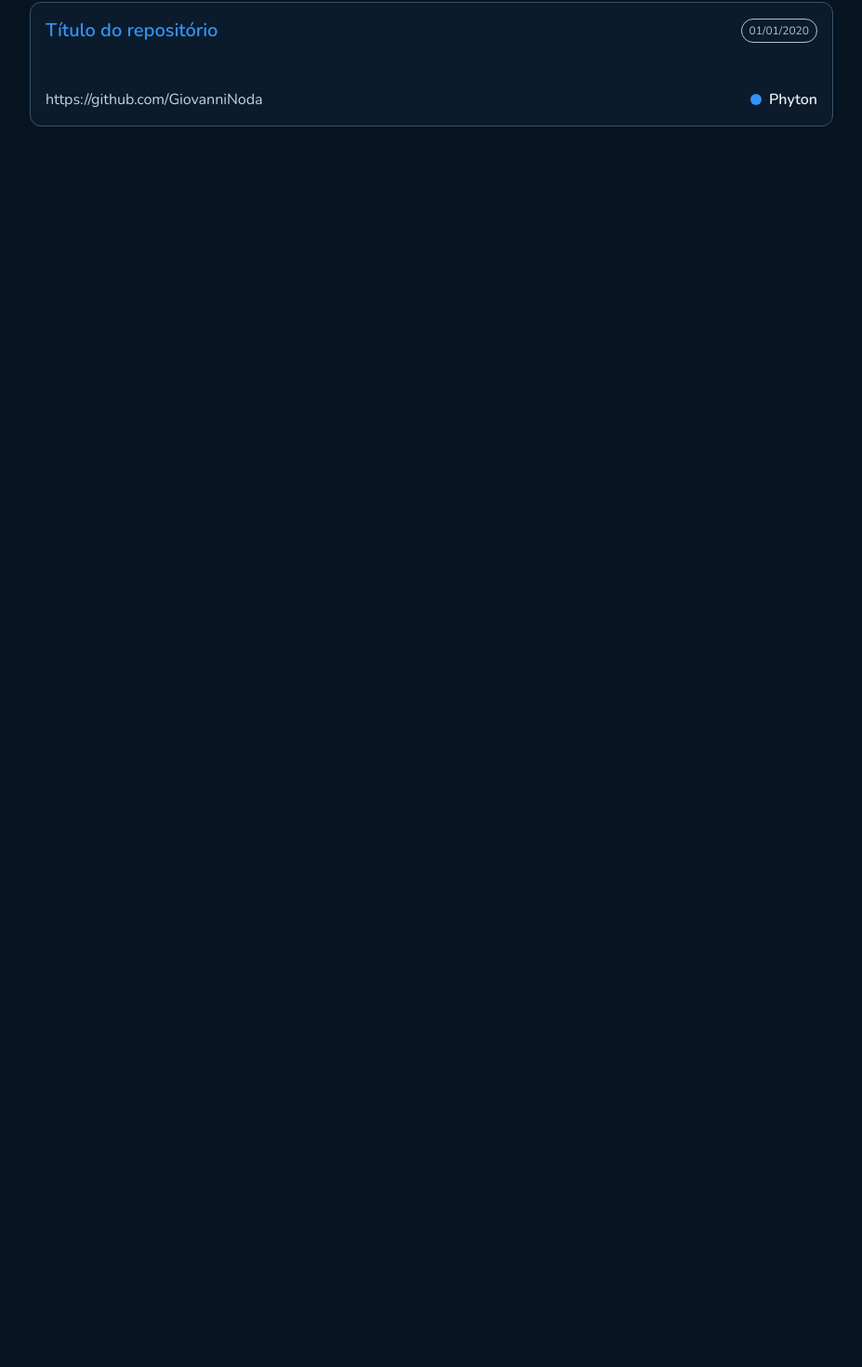
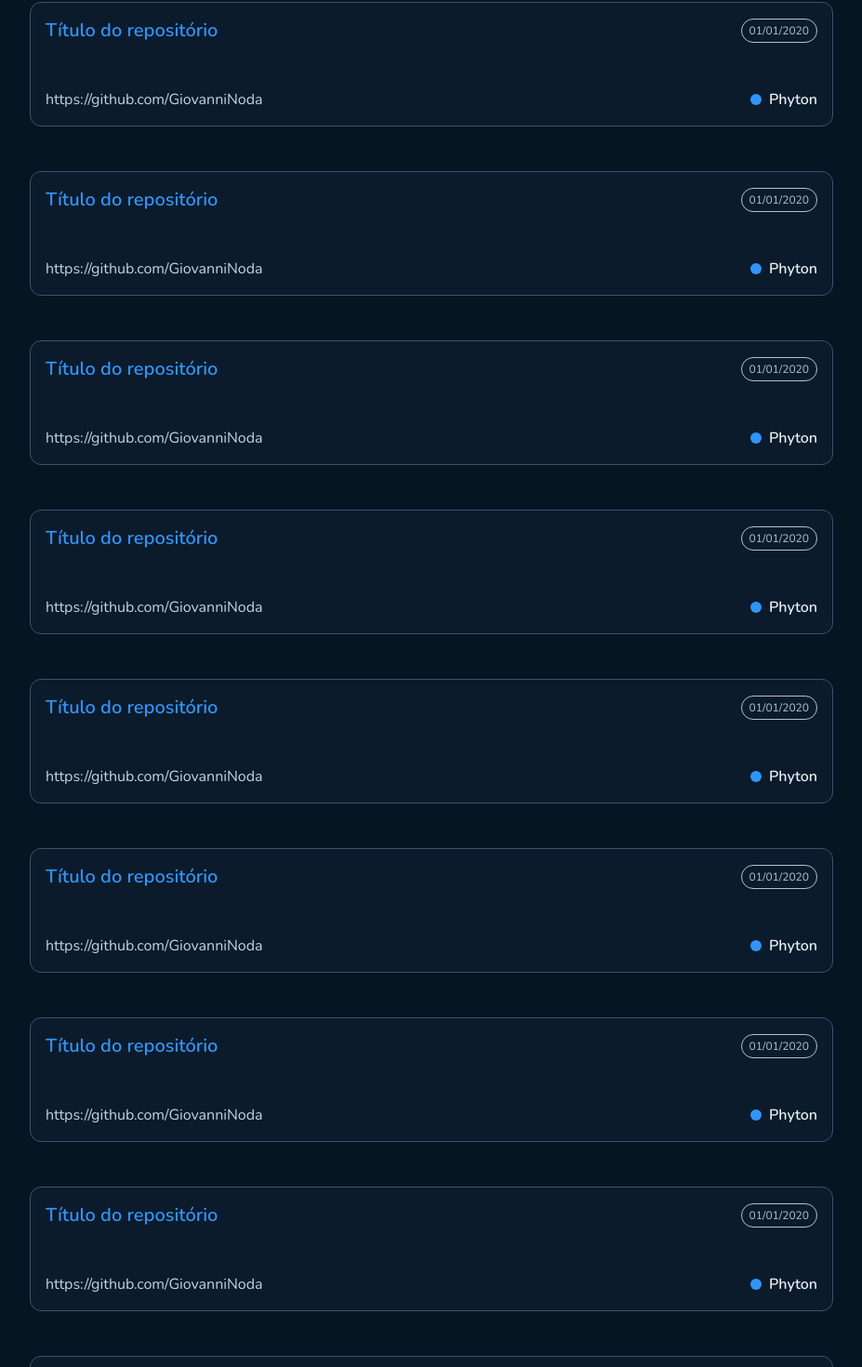
Before and after one commit to GiovanniNoda/github-api-project, a React (Vite) app: page / in a window 1280 px wide. Shown: the part 622-2092 px from the top of the page at 93% size, without its empty margins (176-1103 px from the left). Before the commit the page ends 800 px from the top, so only its background shows below. Built offline with nearby package versions, Linux system fonts and the light colour scheme.

Commit message:
mb Repository

```diff
--- a/src/components/Repository.tsx
+++ b/src/components/Repository.tsx
@@ -1,6 +1,6 @@
 export function Repository() {
     return (
-        <a href="https://github.com/GiovanniNoda/projeto-cdz" target="_blank" className="bg-blue-dark-100 max-w-[864px] w-full flex flex-col rounded-xl p-4 border border-gray-400 cursor-pointer gap-12 hover:scale-105 transition ease-in">
+        <a href="https://github.com/GiovanniNoda/projeto-cdz" target="_blank" className=" mb-12 bg-blue-dark-100 max-w-[864px] w-full flex flex-col rounded-xl p-4 border border-gray-400 cursor-pointer gap-12 hover:scale-105 transition ease-in">
             <div className="flex w-full justify-between items-center">
                 <h3 className="text-blue text-xl font-semibold">Título do repositório</h3>
 
--- a/src/pages/Home.tsx
+++ b/src/pages/Home.tsx
@@ -10,6 +10,14 @@ export function Home() {
            <Search />
 
            <Repository />
+           <Repository />
+           <Repository />
+           <Repository />
+           <Repository />
+           <Repository />
+           <Repository />
+           <Repository />
+           <Repository />
         </main>
     )
 }
```
